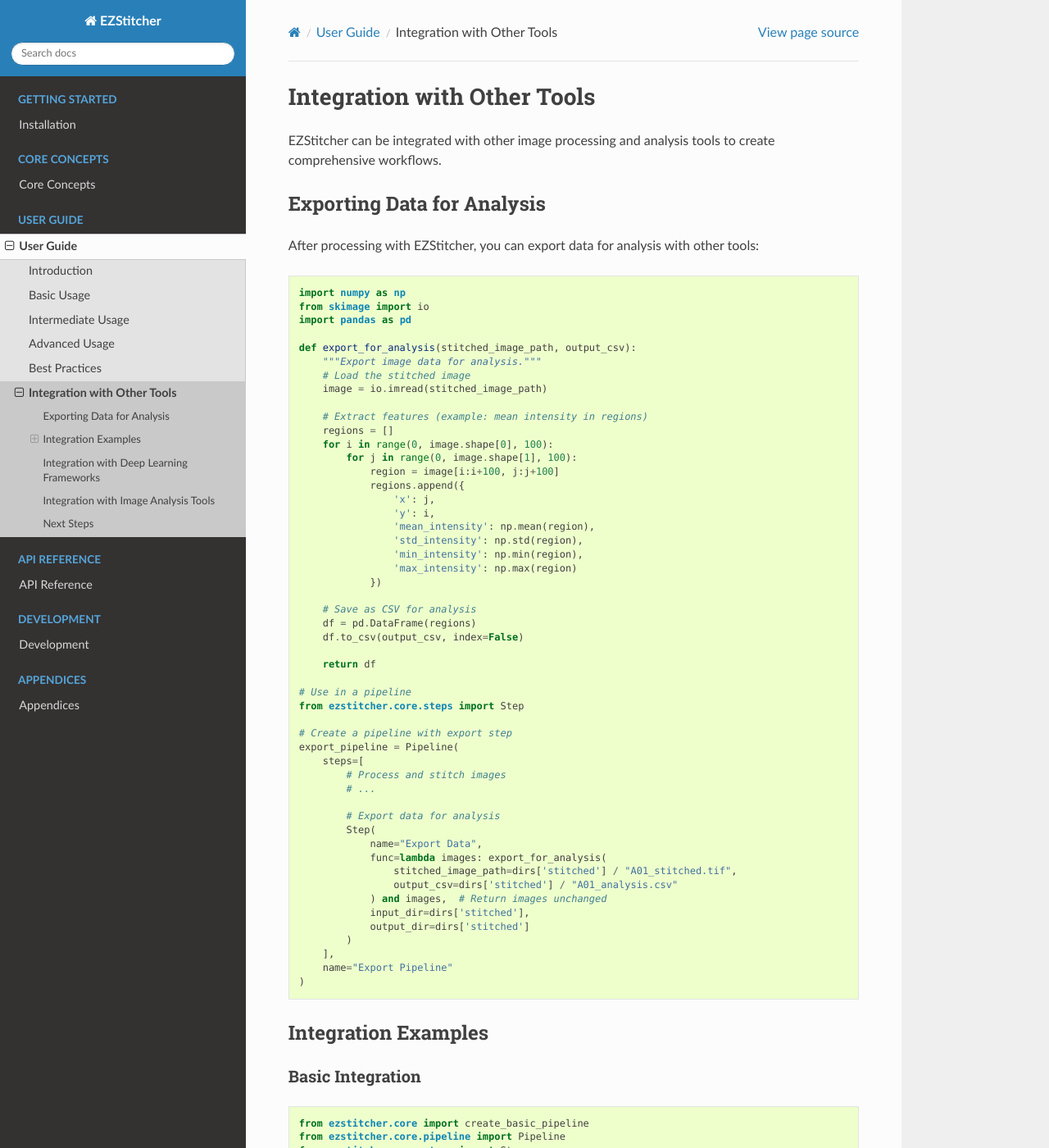
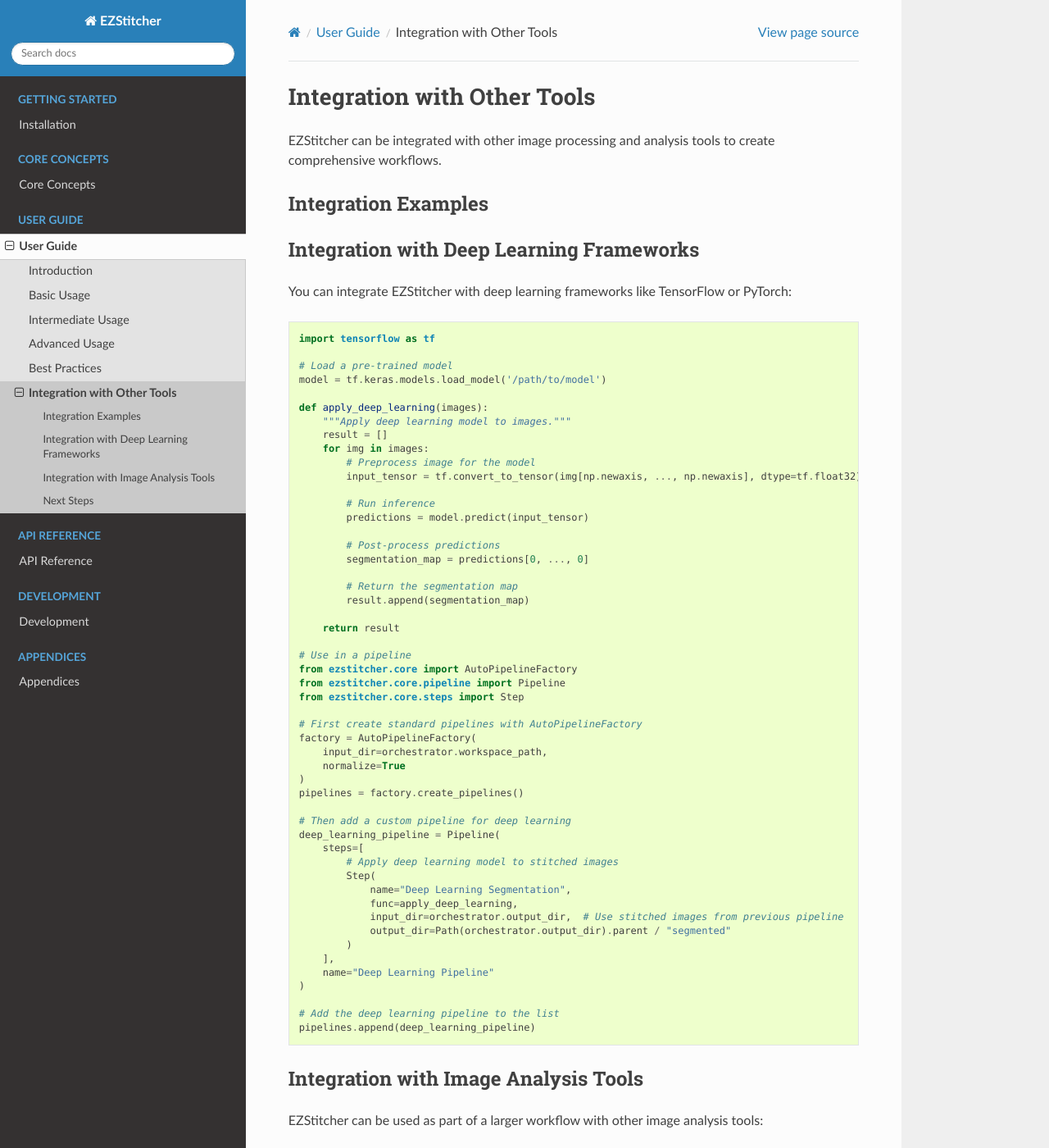
Before and after one commit to trissim/ezstitcher, a Sphinx documentation site: the page built from docs/source/user_guide/integration.rst, in a window 1280 px wide and 1400 px high. Shown: the whole window at 82% size. Built offline with Sphinx 7.4.7 and the Read the Docs theme 3.1.0, drawn with Linux system fonts in a browser that asks for light colours; some of the changed text lies outside the part shown.

Commit message:
Remove feature extraction example and update integration examples to use AutoPipelineFactory

```diff
--- a/docs/source/user_guide/integration.rst
+++ b/docs/source/user_guide/integration.rst
@@ -4,97 +4,8 @@
 
 EZStitcher can be integrated with other image processing and analysis tools to create comprehensive workflows.
 
-Exporting Data for Analysis
--------------------------
-
-After processing with EZStitcher, you can export data for analysis with other tools:
-
-.. code-block:: python
-
-    import numpy as np
-    from skimage import io
-    import pandas as pd
-
-    def export_for_analysis(stitched_image_path, output_csv):
-        """Export image data for analysis."""
-        # Load the stitched image
-        image = io.imread(stitched_image_path)
-
-        # Extract features (example: mean intensity in regions)
-        regions = []
-        for i in range(0, image.shape[0], 100):
-            for j in range(0, image.shape[1], 100):
-                region = image[i:i+100, j:j+100]
-                regions.append({
-                    'x': j,
-                    'y': i,
-                    'mean_intensity': np.mean(region),
-                    'std_intensity': np.std(region),
-                    'min_intensity': np.min(region),
-                    'max_intensity': np.max(region)
-                })
-
-        # Save as CSV for analysis
-        df = pd.DataFrame(regions)
-        df.to_csv(output_csv, index=False)
-
-        return df
-
-    # Use in a pipeline
-    from ezstitcher.core.steps import Step
-
-    # Create a pipeline with export step
-    export_pipeline = Pipeline(
-        steps=[
-            # Process and stitch images
-            # ...
-
-            # Export data for analysis
-            Step(
-                name="Export Data",
-                func=lambda images: export_for_analysis(
-                    stitched_image_path=dirs['stitched'] / "A01_stitched.tif",
-                    output_csv=dirs['stitched'] / "A01_analysis.csv"
-                ) and images,  # Return images unchanged
-                input_dir=dirs['stitched'],
-                output_dir=dirs['stitched']
-            )
-        ],
-        name="Export Pipeline"
-    )
-
 Integration Examples
 ------------------
-
-Basic Integration
-^^^^^^^^^^^^^^^
-
-.. code-block:: python
-
-    from ezstitcher.core import create_basic_pipeline
-    from ezstitcher.core.pipeline import Pipeline
-    from ezstitcher.core.steps import Step
-    from pathlib import Path
-
-    # Create a pipeline with export step
-    export_pipeline = Pipeline(
-        steps=[
-            # Process and stitch images
-            # ...
-
-            # Export data for analysis
-            Step(
-                name="Export Data",
-                func=lambda images: export_for_analysis(
-                    stitched_image_path=dirs['stitched'] / "A01_stitched.tif",
-                    output_csv=dirs['stitched'] / "A01_analysis.csv"
-                ) and images,  # Return images unchanged
-                input_dir=dirs['stitched'],
-                output_dir=dirs['stitched']
-            )
-        ],
-        name="Export Pipeline"
-    )
 
 Integration with Deep Learning Frameworks
 --------------------------------------
@@ -127,21 +38,33 @@
         return result
 
     # Use in a pipeline
+    from ezstitcher.core import AutoPipelineFactory
+    from ezstitcher.core.pipeline import Pipeline
+    from ezstitcher.core.steps import Step
+
+    # First create standard pipelines with AutoPipelineFactory
+    factory = AutoPipelineFactory(
+        input_dir=orchestrator.workspace_path,
+        normalize=True
+    )
+    pipelines = factory.create_pipelines()
+
+    # Then add a custom pipeline for deep learning
     deep_learning_pipeline = Pipeline(
         steps=[
-            # Process images
-            # ...
-
-            # Apply deep learning model
+            # Apply deep learning model to stitched images
             Step(
                 name="Deep Learning Segmentation",
                 func=apply_deep_learning,
-                input_dir=dirs['processed'],
-                output_dir=dirs['segmented']
+                input_dir=orchestrator.output_dir,  # Use stitched images from previous pipeline
+                output_dir=Path(orchestrator.output_dir).parent / "segmented"
             )
         ],
         name="Deep Learning Pipeline"
     )
+
+    # Add the deep learning pipeline to the list
+    pipelines.append(deep_learning_pipeline)
 
 Integration with Image Analysis Tools
 ----------------------------------
@@ -170,17 +93,38 @@
 
         return True
 
-    # Use in a step after processing
-    analysis_step = Step(
-        name="CellProfiler Analysis",
-        func=lambda images: run_cellprofiler_analysis(
-            input_dir=dirs['stitched'],
-            output_dir=dirs['analysis'],
-            pipeline_path="/path/to/cellprofiler_pipeline.cppipe"
-        ) and images,  # Return images unchanged
-        input_dir=dirs['stitched'],
-        output_dir=dirs['stitched']  # No need to change images
+    # Use in a pipeline after stitching
+    from ezstitcher.core import AutoPipelineFactory
+    from ezstitcher.core.pipeline import Pipeline
+    from ezstitcher.core.steps import Step
+
+    # First create standard pipelines with AutoPipelineFactory
+    factory = AutoPipelineFactory(
+        input_dir=orchestrator.workspace_path,
+        normalize=True
     )
+    pipelines = factory.create_pipelines()
+
+    # Then add a custom pipeline for CellProfiler analysis
+    analysis_pipeline = Pipeline(
+        steps=[
+            # Run CellProfiler on stitched images
+            Step(
+                name="CellProfiler Analysis",
+                func=lambda images: run_cellprofiler_analysis(
+                    input_dir=orchestrator.output_dir,  # Use stitched images from previous pipeline
+                    output_dir=Path(orchestrator.output_dir).parent / "analysis",
+                    pipeline_path="/path/to/cellprofiler_pipeline.cppipe"
+                ) and images,  # Return images unchanged
+                input_dir=orchestrator.output_dir,
+                output_dir=orchestrator.output_dir  # No need to change images
+            )
+        ],
+        name="Analysis Pipeline"
+    )
+
+    # Add the analysis pipeline to the list
+    pipelines.append(analysis_pipeline)
 
 Next Steps
 ---------
```
